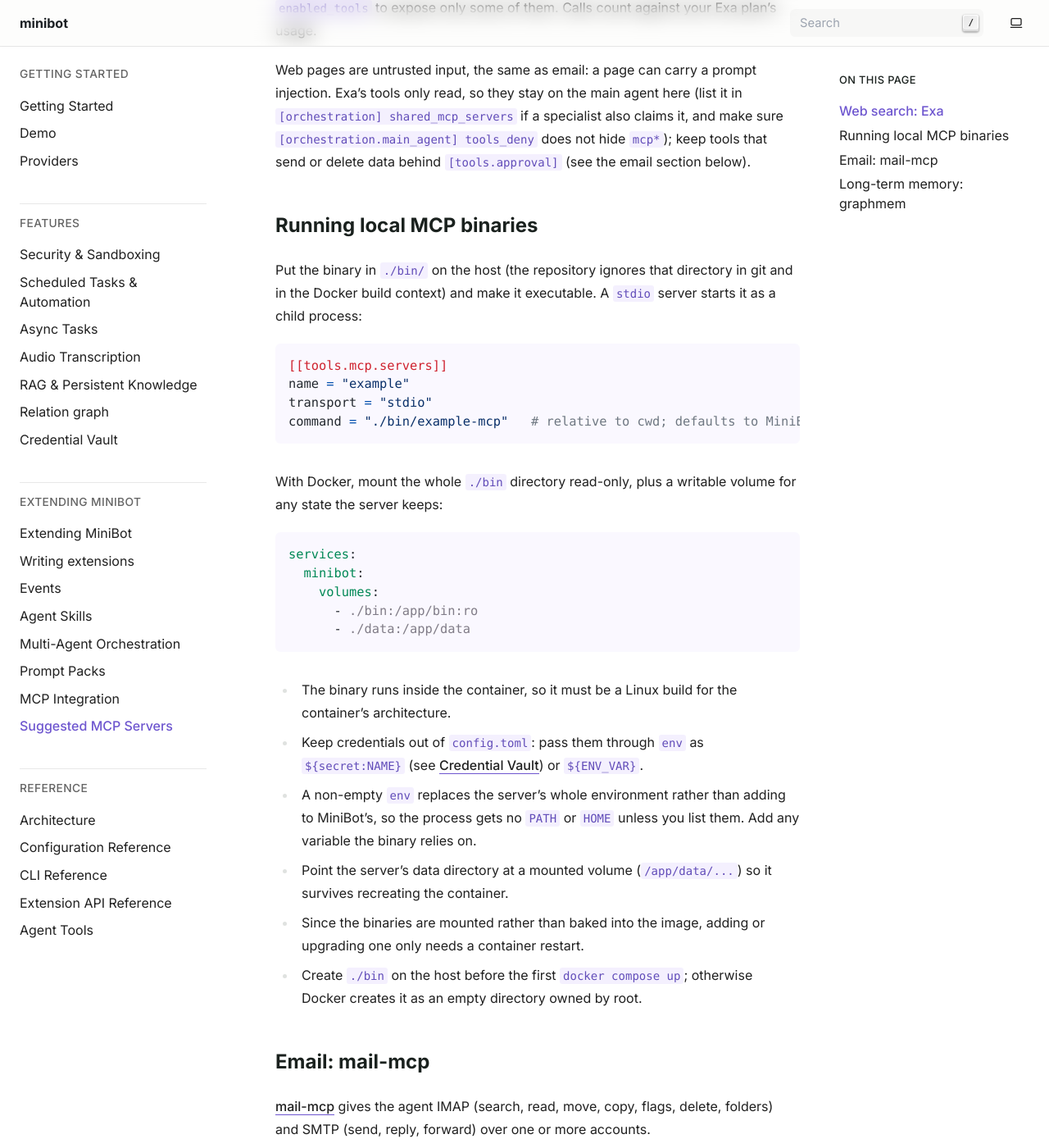
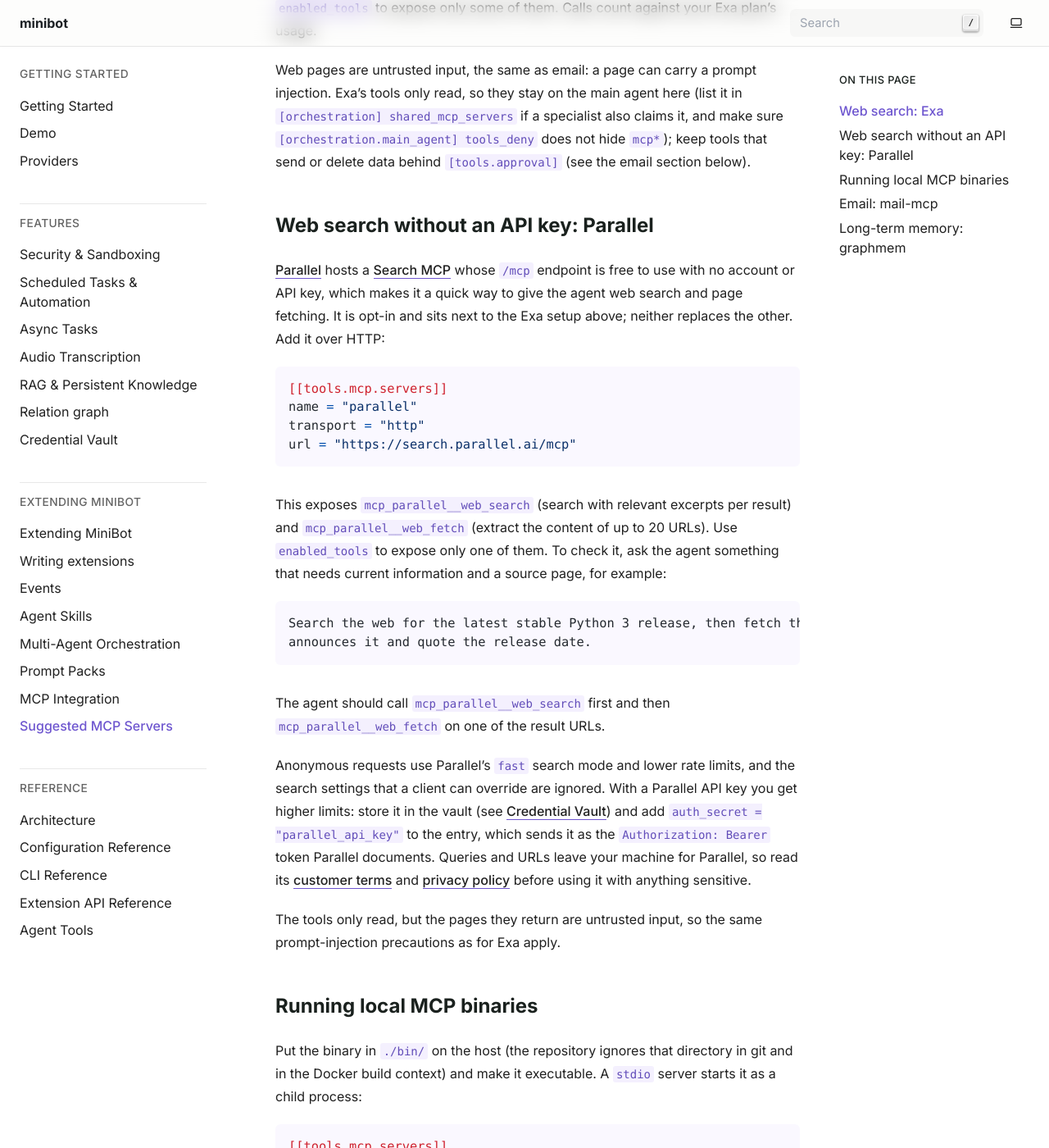
Before and after one commit to sonic182/minibot, a Sphinx documentation site: the page built from docs/mcp_servers.rst, in a window 1280 px wide and 1400 px high, scrolled down 719 px. Shown: the whole window at 82% size. Built offline with Sphinx 7.4.7, drawn with Linux system fonts in a browser that asks for light colours; some of the changed text lies outside the part shown.

Commit message:
docs: add an opt-in Parallel Search MCP recipe for keyless web search
- Document a copyable HTTP configuration for https://search.parallel.ai/mcp, a prompt to try it, the optional auth_secret setup and the terms and privacy links.
- Leave the Exa recipe and the defaults unchanged.

Closes #133

```diff
--- a/docs/mcp_servers.rst
+++ b/docs/mcp_servers.rst
@@ -3,10 +3,10 @@
 
 .. meta::
    :description: Recommended MCP servers for Minibot (web search, email, long-term memory) and how to run them as local binaries, including Docker.
-   :keywords: MCP servers, Exa MCP, web search AI agent, email MCP, IMAP SMTP AI agent, graphmem, AI memory MCP, local MCP binary
+   :keywords: MCP servers, Exa MCP, Parallel Search MCP, keyless web search, web search AI agent, email MCP, IMAP SMTP AI agent, graphmem, AI memory MCP, local MCP binary
 
-These are MCP servers we run with MiniBot day to day. Exa is a hosted server reached over HTTP; the
-email and memory servers ship as a single prebuilt binary and run over ``stdio`` with no extra
+These are MCP servers we run with MiniBot day to day. Exa and Parallel are hosted servers reached over
+HTTP; the email and memory servers ship as a single prebuilt binary and run over ``stdio`` with no extra
 runtime. See :doc:`mcp` for how MCP tools are named and filtered.
 
 Web search: Exa
@@ -33,6 +33,43 @@
 specialist also claims it, and make sure ``[orchestration.main_agent] tools_deny`` does not hide
 ``mcp*``); keep tools that send or delete data behind
 ``[tools.approval]`` (see the email section below).
+
+Web search without an API key: Parallel
+---------------------------------------
+
+`Parallel <https://parallel.ai>`_ hosts a `Search MCP <https://docs.parallel.ai/integrations/mcp/search-mcp>`_
+whose ``/mcp`` endpoint is free to use with no account or API key, which makes it a quick way to give the
+agent web search and page fetching. It is opt-in and sits next to the Exa setup above; neither replaces the
+other. Add it over HTTP:
+
+.. code-block:: toml
+
+   [[tools.mcp.servers]]
+   name = "parallel"
+   transport = "http"
+   url = "https://search.parallel.ai/mcp"
+
+This exposes ``mcp_parallel__web_search`` (search with relevant excerpts per result) and
+``mcp_parallel__web_fetch`` (extract the content of up to 20 URLs). Use ``enabled_tools`` to expose only one of
+them. To check it, ask the agent something that needs current information and a source page, for example:
+
+.. code-block:: text
+
+   Search the web for the latest stable Python 3 release, then fetch the python.org page that
+   announces it and quote the release date.
+
+The agent should call ``mcp_parallel__web_search`` first and then ``mcp_parallel__web_fetch`` on one of the
+result URLs.
+
+Anonymous requests use Parallel's ``fast`` search mode and lower rate limits, and the search settings that a
+client can override are ignored. With a Parallel API key you get higher limits: store it in the vault (see
+:doc:`vault`) and add ``auth_secret = "parallel_api_key"`` to the entry, which sends it as the
+``Authorization: Bearer`` token Parallel documents. Queries and URLs leave your machine for Parallel, so
+read its `customer terms <https://parallel.ai/customer-terms>`_ and
+`privacy policy <https://parallel.ai/privacy-policy>`_ before using it with anything sensitive.
+
+The tools only read, but the pages they return are untrusted input, so the same prompt-injection
+precautions as for Exa apply.
 
 Running local MCP binaries
 --------------------------
```
Also changed, not shown: CHANGELOG.md (+7 -0 lines).
